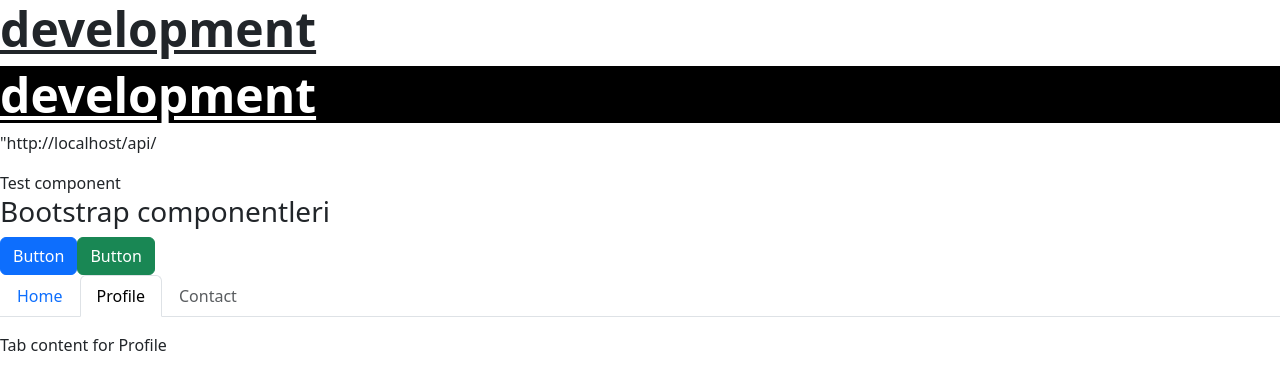
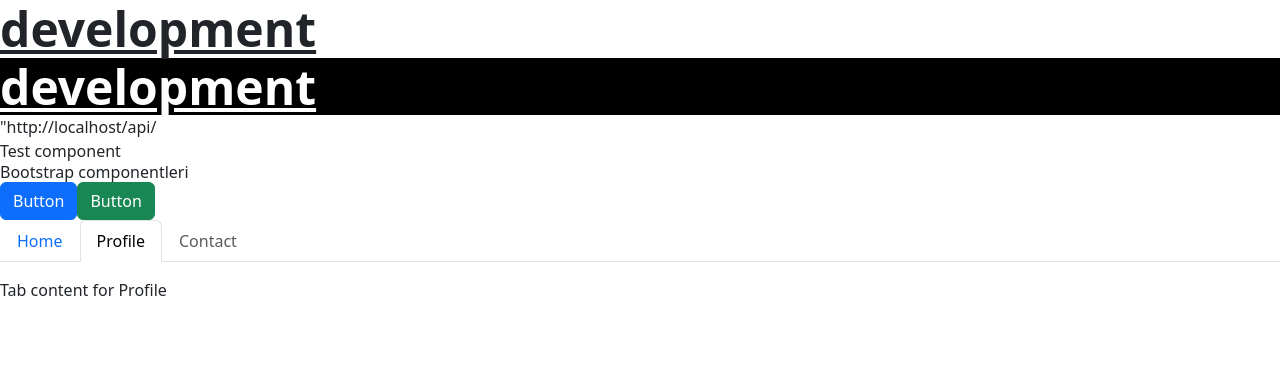
Before and after one commit to ResulAktoz/ReactGuide, a React (Create React App) app: page / in a window 1280 px wide. Shown: the top 390 px of the page. Built offline with nearby package versions, Linux system fonts and the light colour scheme.

Commit message:
tailwind deneme

```diff
--- a/src/App.js
+++ b/src/App.js
@@ -4,6 +4,8 @@ import Test from "./Test"
 import styles from "./App.module.css"
 import{Title} from "./components"
 import Bootstrap from "./Bootstrap"
+import Tailwind from "./Tailwind"
+import './tailwind.css'
 
 function App() {
 
--- /dev/null
+++ b/src/tailwind.css
@@ -0,0 +1,3 @@
+@tailwind base;
+@tailwind components;
+@tailwind utilities;
--- /dev/null
+++ b/src/tailwind.js
@@ -0,0 +1,9 @@
+function tailwind () {
+    return (
+        <div className='bg-red-500'>
+            <h3 className='text-xl font-semibold underline'>Tailwind başlık</h3>
+        </div>
+    )
+}
+
+export default tailwind
--- a/tailwind.config.js
+++ b/tailwind.config.js
@@ -1,6 +1,8 @@
 /** @type {import('tailwindcss').Config} */
 module.exports = {
-  content: [],
+  content: [
+    "./src/**/*.{js,jsx,ts,tsx}",
+  ],
   theme: {
     extend: {},
   },
```
